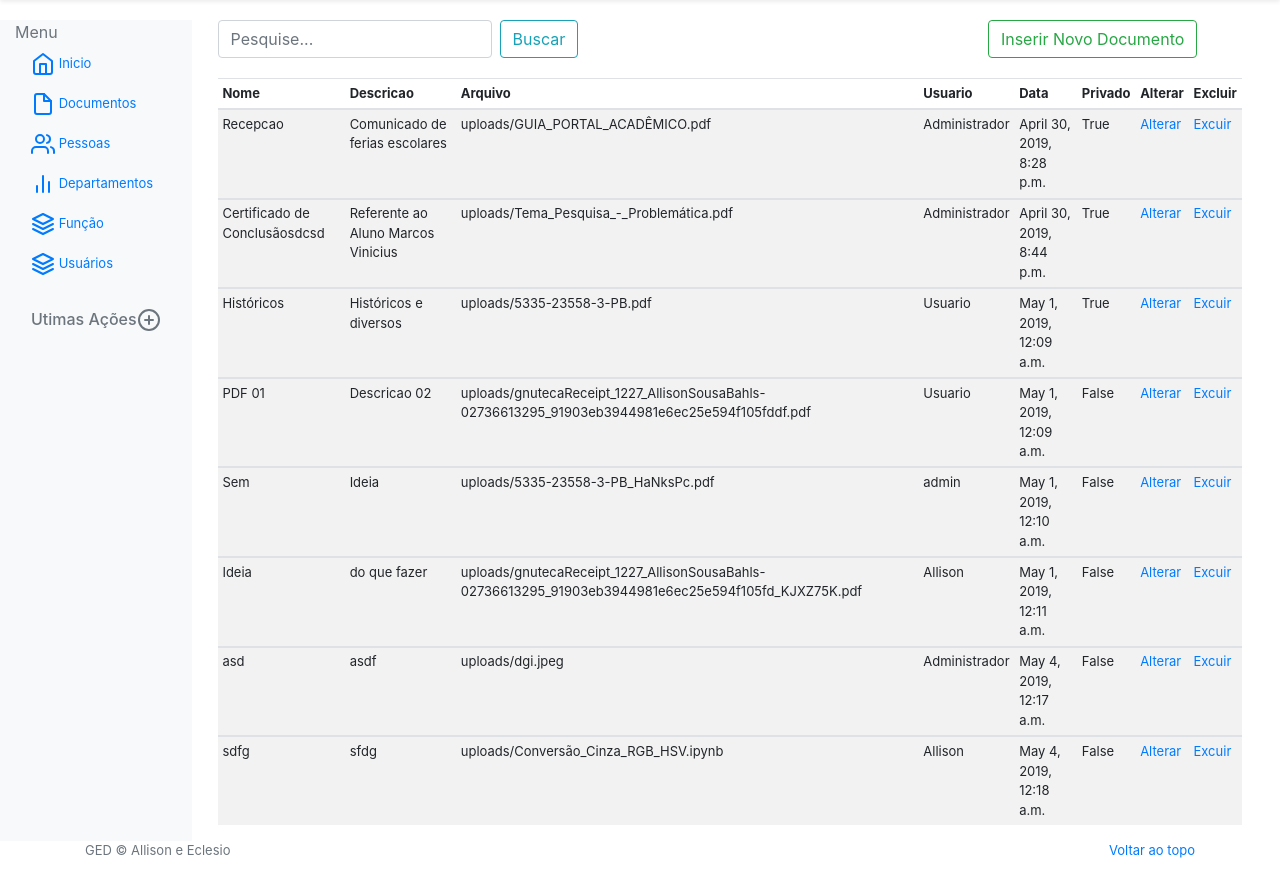
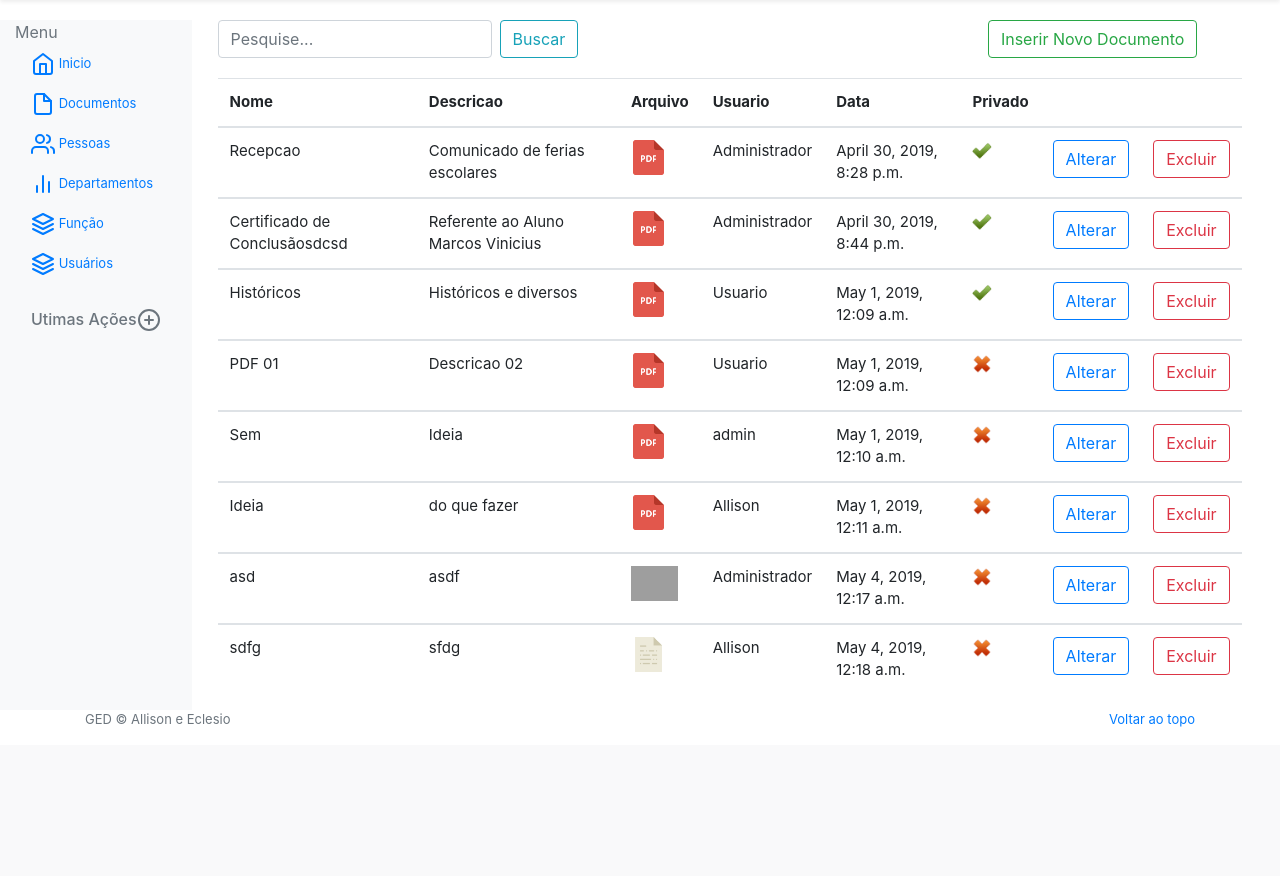
Before and after one commit to ADSVilhena/criacao-do-esqueleto-do-projeto-ged, a Django app: page /dashboard/documentos/ in a window 1280 px wide. Shown: the part 56-932 px from the top of the page. After the commit the page ends 783 px from the top, so only its background shows below. Run offline with Django 3.2, Linux system fonts and the light colour scheme; a user stored in the database is signed in; data comes from the database, SQL or seed files in the repository; both versions use the stored data as it was after the commit; some libraries are stand-ins or nearby versions; grey boxes are pictures that could not be loaded.

Commit message:
Personalização

```diff
--- a/GED/forms.py
+++ b/GED/forms.py
@@ -1,14 +1,10 @@
 from django import forms
 from . import models
-
-pessoa_dono = forms.ModelChoiceField(queryset=models.Documento.objects.all(), required=False)
-pessoa_usuario = forms.ModelChoiceField(queryset=models.Documento.objects.all(),required=False)
 
 class DocumentoForms(forms.ModelForm):
     class Meta:
         model = models.Documento
         fields = ['nome', 'descricao', 'pessoa_dono', 'pessoa_usuario', 'documento_privado', 'arquivo']
-        required = False
 
 class DepartamentoForms(forms.ModelForm):
     class Meta:
@@ -19,4 +15,3 @@ class PessoaForms(forms.ModelForm):
     class Meta:
         model = models.Pessoa
         fields = ['nome', 'endereco', 'telefone', 'email', 'departamento', 'funcao', 'user']
-        required = False
--- a/GED/templates/model-details.html
+++ b/GED/templates/details_documentos.html
@@ -25,7 +25,7 @@
 </div>
 
 <div class="table-responsive">
-    <table class="table table-striped table-sm">
+    <table class="table  table-hover"  style="font-size: 15px;">
         <thead>
             <tr>
                 <th>Nome</th>
@@ -34,8 +34,8 @@
                 <th>Usuario</th>
                 <th>Data</th>
                 <th>Privado</th>
-                <th>Alterar</th>
-                <th>Excluir</th>
+                <th></th>
+                <th></th>
 
             </tr>
         </thead>
@@ -44,12 +44,25 @@
             <tr>
                 <td>{{ doc.nome }}</td>
                 <td>{{ doc.descricao }}</td>
-                <td>{{ doc.arquivo }}</td>
+                {% if doc.isPDF %}
+                <td><a href="{{ documento.arquivo }}"><img src="/media/images/pdf.png" height="35" alt=""></a></td>
+                {% elif doc.isIMG %}
+                <td><a download href="{{ documento.arquivo }}"><img src="/media/images/image.png" height="35" alt=""></a></td>
+                {% else %}
+                <td><a download href="{{ documento.arquivo }}"><img src="/media/images/document.png" height="35" alt=""></a></td>
+                {% endif %}
                 <td>{{ doc.pessoa_usuario }}</td>
                 <td>{{ doc.data_cadastro }}</td>
-                <td>{{ doc.documento_privado }}</td>
-                <td><a href="{% url 'update_documento' doc.id %}">Alterar</a></td>
-                <td><a href="{% url 'delete_documento' doc.id %}">Excuir</a></td>
+                {% if doc.documento_privado is True %}
+                <td><img src="/media/images/true.png" height="20" alt=""></td>
+                {% else %}
+                <td><img src="/media/images/false.png" height="20" alt=""></td>
+                {% endif %}
+                <td><a href="{% url 'update_documento' doc.id %}"><button type="button"
+                            class="btn btn-outline-primary">Alterar</button></a></td>
+                <td><a href="{% url 'delete_documento' doc.id %}"
+                        onclick="return confirm('Deseja Remover {{ documento.nome }}')"><button type="button"
+                            class="btn btn-outline-danger">Excluir</button></a></td>
             </tr>
         </tbody>
         {% endfor %}
--- a/GED/templates/documentos.html
+++ b/GED/templates/documentos.html
@@ -10,11 +10,11 @@
                 <div class="card mb-4 shadow-sm">
                     <div class="thumbfile">
                         {% if doc.isPDF %}
-                        <img src="http://127.0.0.1:8000/media/images/pdf.png" height="50" alt="">
+                        <img src="/media/images/pdf.png" height="50" alt="">
                         {% elif doc.isIMG %}
-                        <img src="http://127.0.0.1:8000/media/images/image.png" height="50" alt="">
+                        <img src="/media/images/image.png" height="50" alt="">
                         {% else %}
-                        <img src="http://127.0.0.1:8000/media/images/document.png" height="50" alt="">
+                        <img src="/media/images/document.png" height="50" alt="">
                         {% endif %}
                     </div>
 
--- a/GED/templates/forms.html
+++ b/GED/templates/forms.html
@@ -15,12 +15,16 @@
     }
 </style>
 <h1 align="center" >Adicionar</h1>
-<div class="forms" >
+<div >
     <form method="POST" enctype="multipart/form-data">
+
         {% csrf_token %}
         {{ form | crispy }}
+
         <button type="submit">Salvar</button>
     </form>
 </div>
 
+
+
 {% endblock main %}
--- a/GED/urls.py
+++ b/GED/urls.py
@@ -16,7 +16,7 @@ urlpatterns = [
     path('dashboard/documentos/update/<int:id>/', update_documento, name='update_documento'),
     path('dashboard/documentos/delete/<int:id>/', delete_documento, name='delete_documento'),
     path('dashboard/departamentos/update/<int:id>/', update_departamento, name='update_departamento'),
-    path('dashboard/doepartamentos/delete/<int:id>/', delete_departamento, name='delete_departamento'),
+    path('dashboard/departamentos/delete/<int:id>/', delete_departamento, name='delete_departamento'),
     path('dashboard/pessoas/update/<int:id>/', update_pessoa, name='update_pessoa'),
     path('dashboard/pessoas/delete/<int:id>/', delete_pessoa, name='delete_pessoa'),
 
--- a/GED/views.py
+++ b/GED/views.py
@@ -49,7 +49,6 @@ def buscar_documento(request):
     documentos = Documento.objects.filter(nome__contains = campo_busca).filter(documento_privado=False)
     return render(request, 'documentos.html', {'documentos': documentos})
 
-@login_required
 def detalhes_documentos(request, id):
     documento = Documento.objects.get   (pk=id)
     return render(request, 'detalhes.html', {'documento': documento})
@@ -62,14 +61,14 @@ def dashboard(request):
 @login_required
 def dashboard_documentos(request):
     documentos = Documento.objects.filter()
-    return render(request, 'model-details.html', {'documentos':documentos})
+    return render(request, 'details_documentos.html', {'documentos':documentos})
 
 @login_required
 def dashboard_busca_documento(request):
     campo_busca = request.POST['consulta']
     documentos = Documento.objects.filter(nome__contains = campo_busca)
 
-    return render(request, 'model-details.html', {'documentos': documentos})
+    return render(request, 'details_documentos.html', {'documentos': documentos})
 
 @login_required
 def create_documents(request):
@@ -117,27 +116,25 @@ def update_documento(request, id):
 @login_required
 def delete_documento(request, id):
     documento = Documento.objects.get(id=id)
-    if request.method == 'POST':
-        documento.delete()
-        return redirect('dashboard_documentos')
-    return render(request, 'message.html', {'documento': documento})
+    documento.delete()
+    return redirect('dashboard_documentos')
 
-@login_required
-def update_documento(request, id):
-    documento = Documento.objects.get (id=id)
-    form = DocumentoForms(request.POST or None,  instance=documento)
-    if form.is_valid():
-        form.save()
-        return redirect('dashboard_documentos')
-    return render(request, 'forms.html', {'form': form, 'documento': documento})
+#@login_required
+#def update_documento(request, id):
+#    documento = Documento.objects.get (id=id)
+#    form = DocumentoForms(request.POST or None,  instance=documento)
+#    if form.is_valid():
+#        form.save()
+#        return redirect('dashboard_documentos')
+#    return render(request, 'forms.html', {'form': form, 'documento': documento})
 
-@login_required
-def delete_documento(request, id):
-    documento = Documento.objects.get(id=id)
-    if request.method == 'POST':
-        documento.delete()
-        return redirect('dashboard_documentos')
-    return render(request, 'message.html', {'documento': documento})
+#@login_required
+#def delete_documento(request, id):
+#    documento = Documento.objects.get(id=id)
+#    if request.method == 'POST':
+#        documento.delete()
+#        return redirect('dashboard_documentos')
+#    return render(request, 'message.html', {'documento': documento})
 
 @login_required
 def update_pessoa(request, id):
```
Also changed, not shown: GED/templates/dashboard.html (+15 -3 lines), GED/templates/details_departamento.html (+4 -4 lines), GED/templates/details_people.html (+6 -6 lines), db.sqlite3, media/images/false.png (added), media/images/true.png (added), media/uploads/dgi.jpeg (added), 1 other file.
